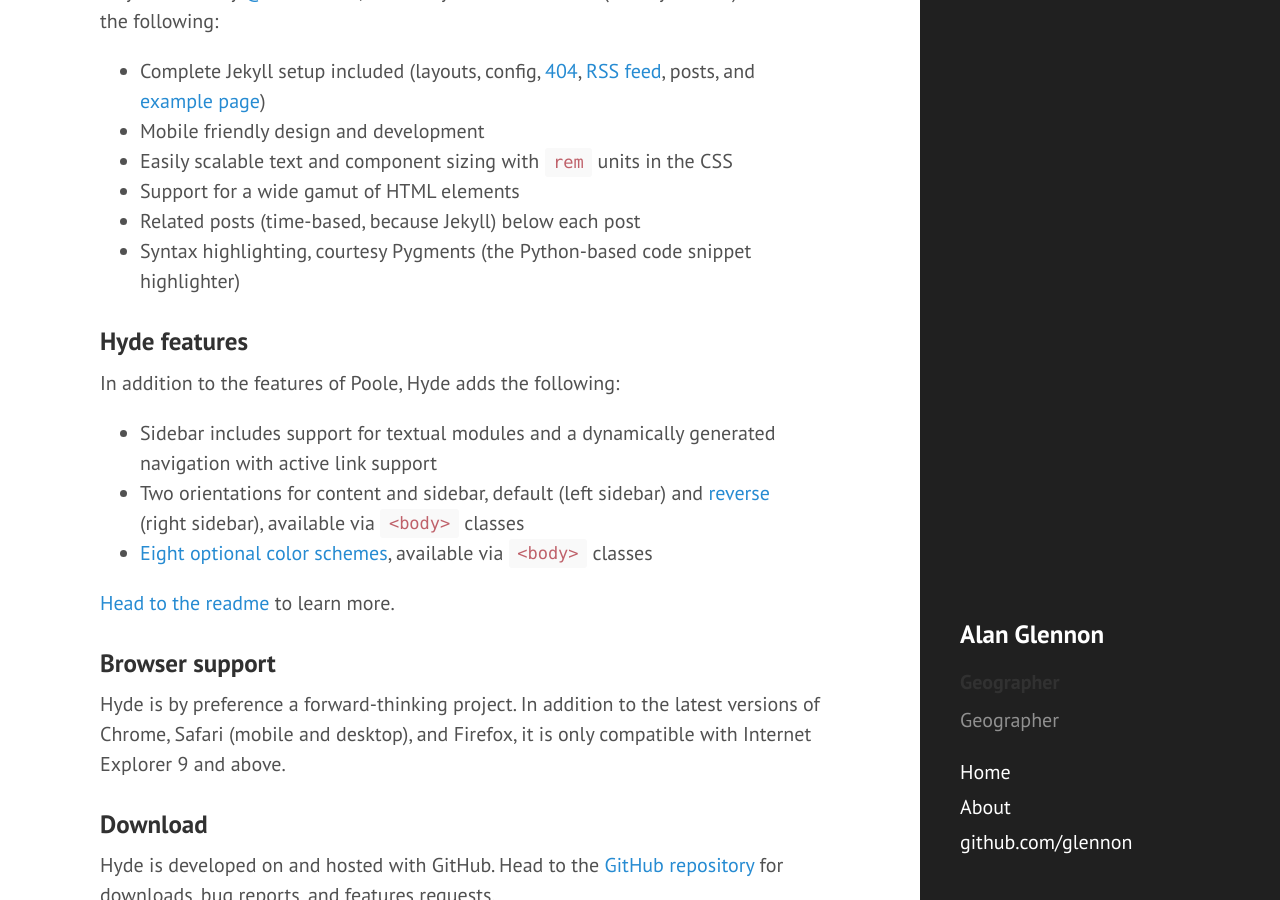
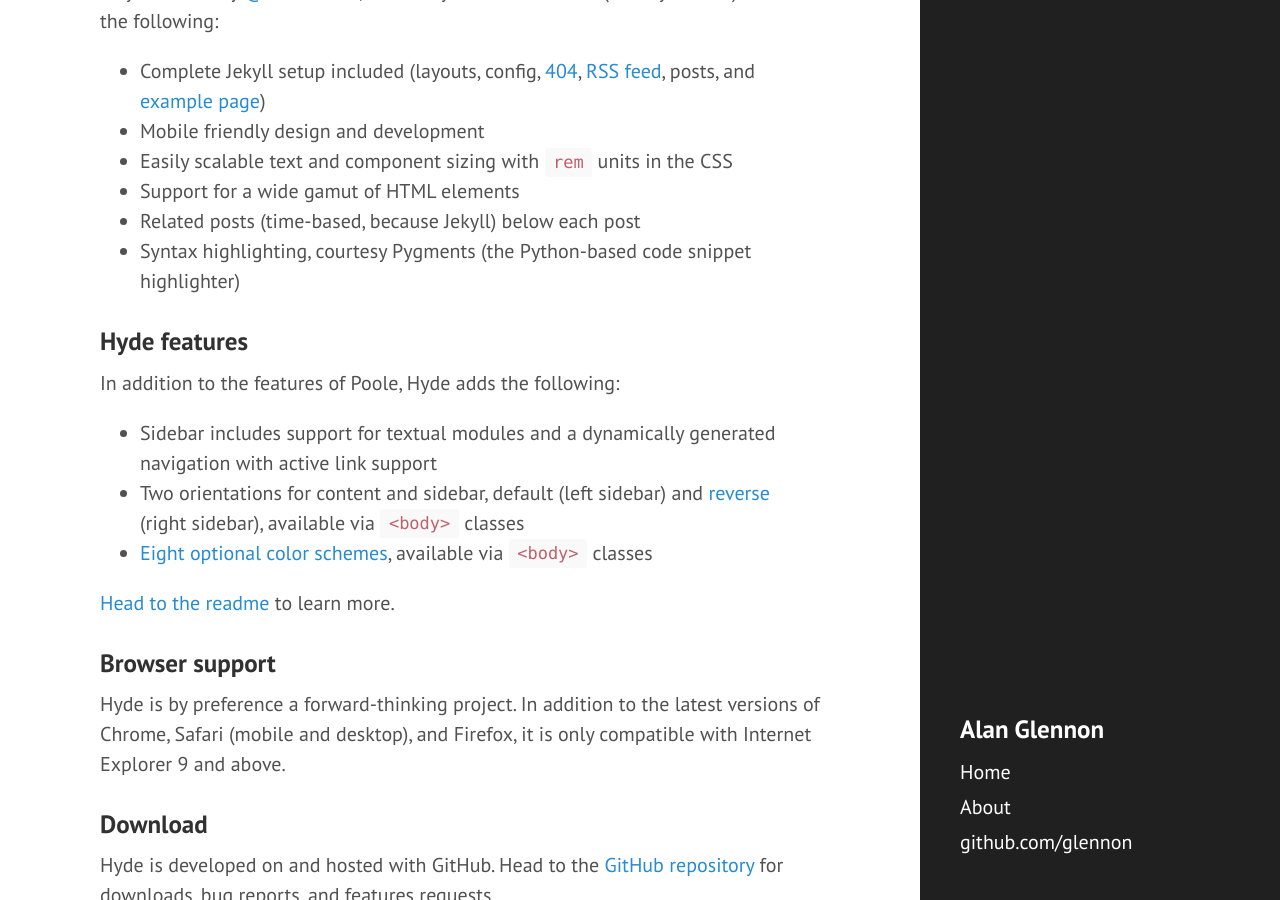
Before and after one commit to glennon/glennon.github.io, a Jekyll site: the page built from index.html, in a window 1280 px wide and 900 px high, scrolled down 365 px. Built offline with Jekyll 4.4.1, drawn with Linux system fonts in a browser that asks for light colours; the list of posts is cut into pages by our own code.

Commit message:
Update sidebar.html

```diff
--- a/_includes/sidebar.html
+++ b/_includes/sidebar.html
@@ -6,8 +6,8 @@
           {{ site.title }}
         </a>
       </h3>
-      <h4>{{ site.description }}</h4>
-      <p>{{ site.description }}</p>
+      <!-- <h4>{{ site.description }}</h4>
+      <p>{{ site.description }}</p> -->
     </div>
 
     <nav class="sidebar-nav">
```
